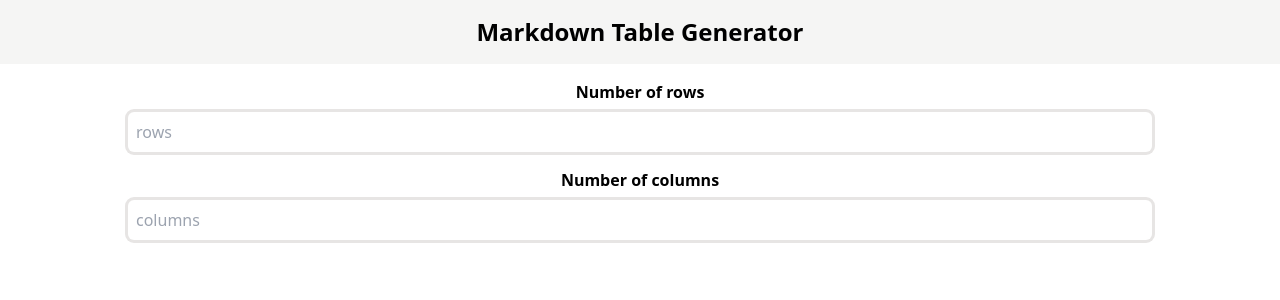
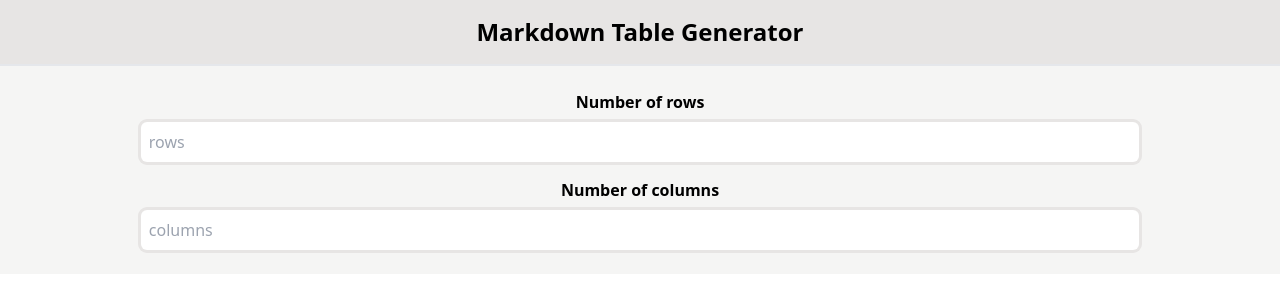
Before and after one commit to matinsekhavat/md-table-generator, a React (Vite) app: page / in a window 1280 px wide. Shown: the top 300 px of the page. Built offline with nearby package versions, Linux system fonts and the light colour scheme.

Commit message:
change bg in both main & header component

```diff
--- a/src/App.jsx
+++ b/src/App.jsx
@@ -14,7 +14,7 @@ function App() {
   return (
     <>
       <Header />
-      <main>
+      <main className="container bg-stone-100 border-t-2 py-2">
         <TableSizeCompute placeholder="rows" onTableSize={tableSizeHandler} />
         <TableSizeCompute
           placeholder="columns"
--- a/src/components/Header.jsx
+++ b/src/components/Header.jsx
@@ -1,6 +1,6 @@
 function Header() {
   return (
-    <header className="py-4 bg-stone-100">
+    <header className="py-4 bg-stone-200">
       <h1 className="text-center text-2xl font-bold">
         Markdown Table Generator
       </h1>
```
